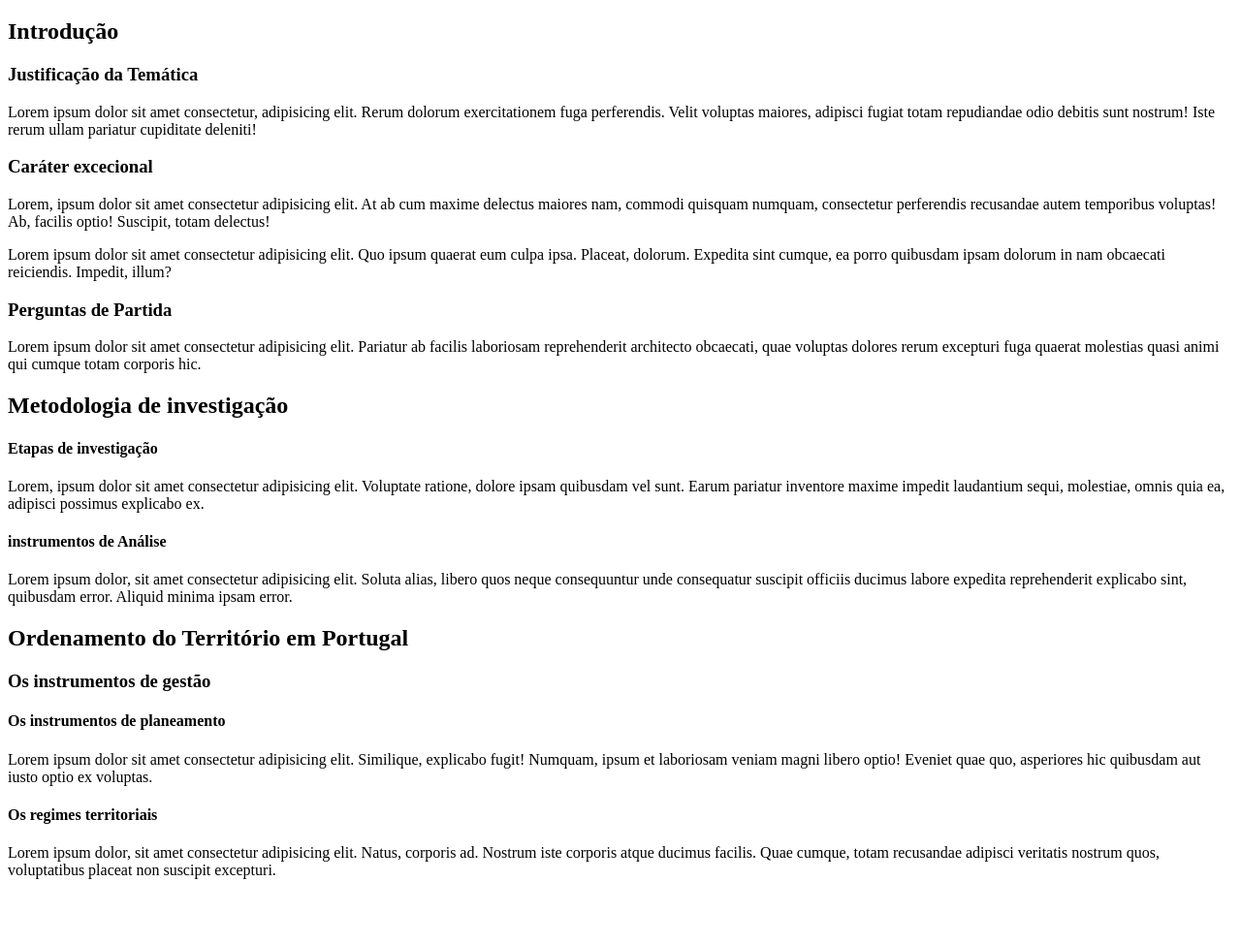
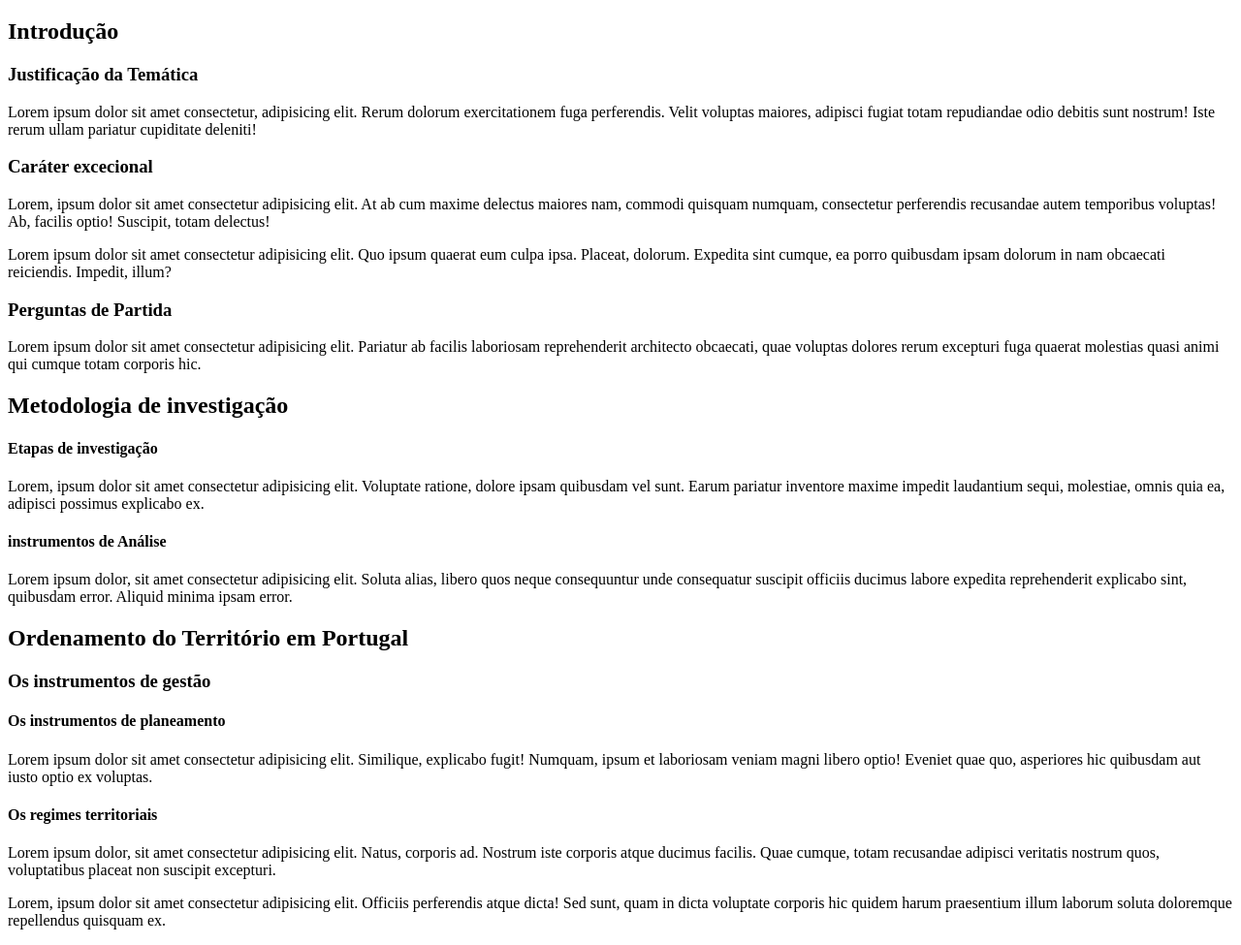
Before and after one commit to gabriel2assuncao/Programming-studies, a plain HTML site: page ex006/index.html in a window 1280 px wide. Shown: the part 61-1036 px from the top of the page at 97% size. Before the commit the page ends 984 px from the top, so only its background shows below. Drawn offline with Linux system fonts and the light colour scheme.

Commit message:
Adicioando lorem ispum nos testes de hierarquia de titulos

```diff
--- a/ex006/index.html
+++ b/ex006/index.html
@@ -28,7 +28,6 @@
     <p>Lorem ipsum dolor sit amet consectetur adipisicing elit. Similique, explicabo fugit! Numquam, ipsum et laboriosam veniam magni libero optio! Eveniet quae quo, asperiores hic quibusdam aut iusto optio ex voluptas.</p>
   <h4>Os regimes territoriais</h4>
   <p>Lorem ipsum dolor, sit amet consectetur adipisicing elit. Natus, corporis ad. Nostrum iste corporis atque ducimus facilis. Quae cumque, totam recusandae adipisci veritatis nostrum quos, voluptatibus placeat non suscipit excepturi.</p>
-
-
+   <p>Lorem, ipsum dolor sit amet consectetur adipisicing elit. Officiis perferendis atque dicta! Sed sunt, quam in dicta voluptate corporis hic quidem harum praesentium illum laborum soluta doloremque repellendus quisquam ex.</p>
 </body>
 </html>
```
